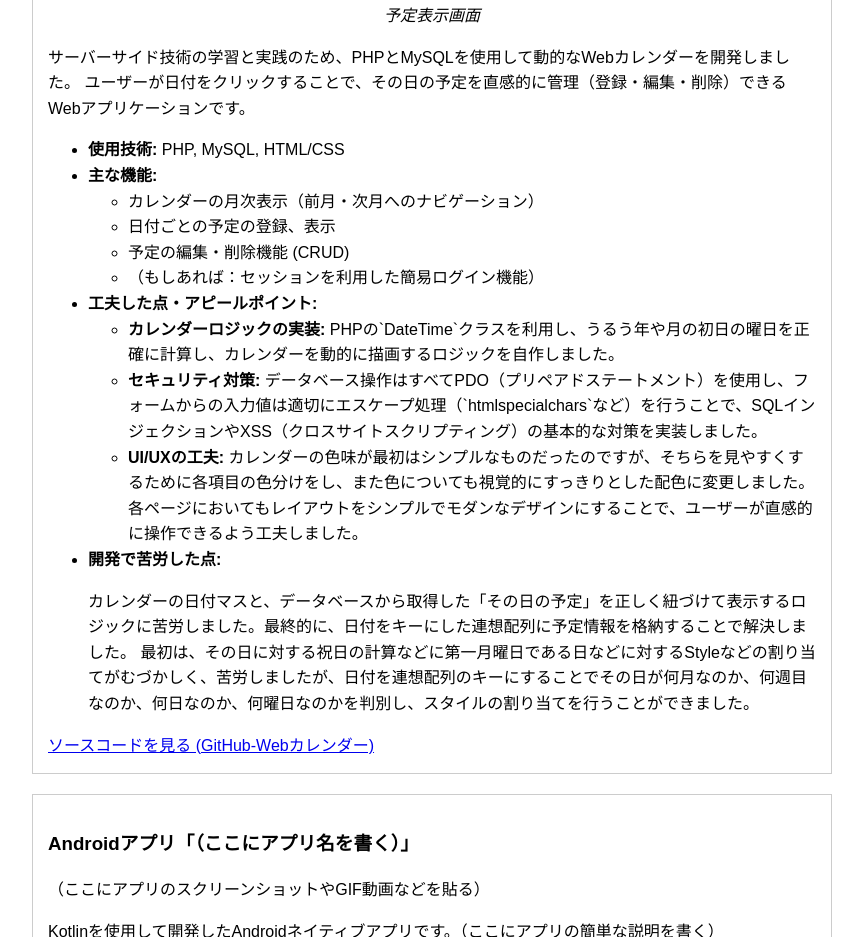
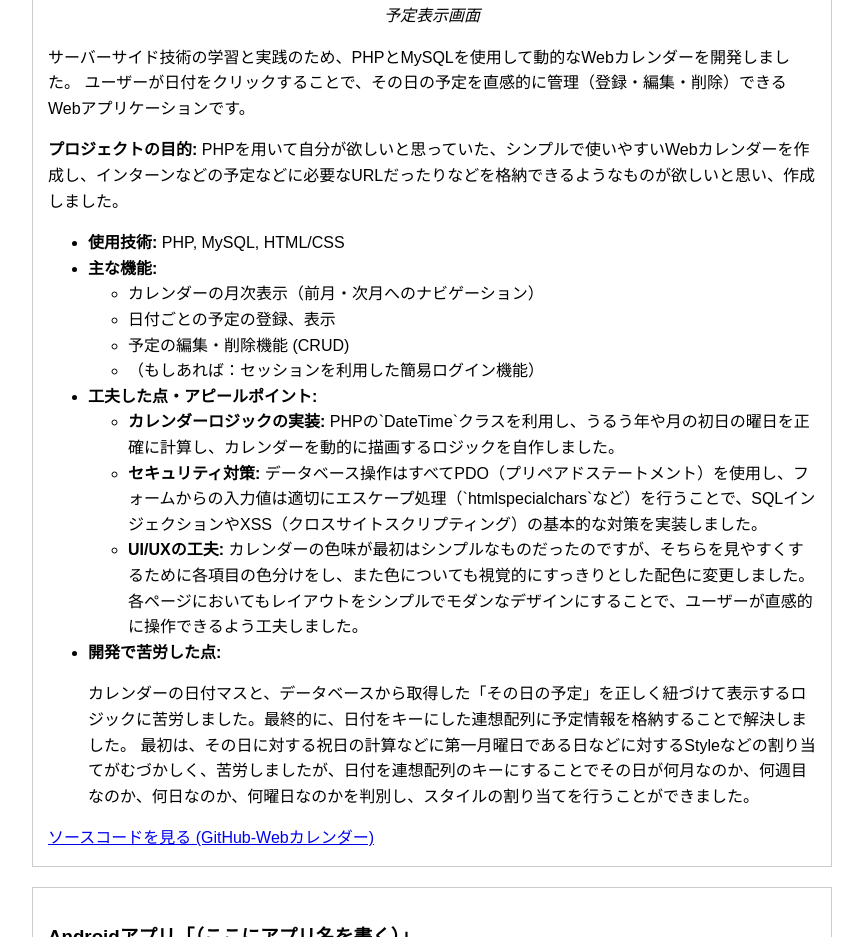
Before and after one commit to PANAKA-4696/PANAKA-4696.github.io, a plain HTML site: page index.html in a window 1280 px wide. Shown: the part 2978-3915 px from the top of the page, without its empty margins (208-1071 px from the left). Drawn offline with Linux system fonts and the light colour scheme.

Commit message:
プロジェクトの目的を追加

```diff
--- a/index.html
+++ b/index.html
@@ -48,6 +48,9 @@
                 <p>
                     サーバーサイド技術の学習と実践のため、PHPとMySQLを使用して動的なWebカレンダーを開発しました。
                     ユーザーが日付をクリックすることで、その日の予定を直感的に管理（登録・編集・削除）できるWebアプリケーションです。
+                </p>
+                <p>
+                    <b>プロジェクトの目的:</b> PHPを用いて自分が欲しいと思っていた、シンプルで使いやすいWebカレンダーを作成し、インターンなどの予定などに必要なURLだったりなどを格納できるようなものが欲しいと思い、作成しました。
                 </p>
                 <ul>
                     <li>
```
